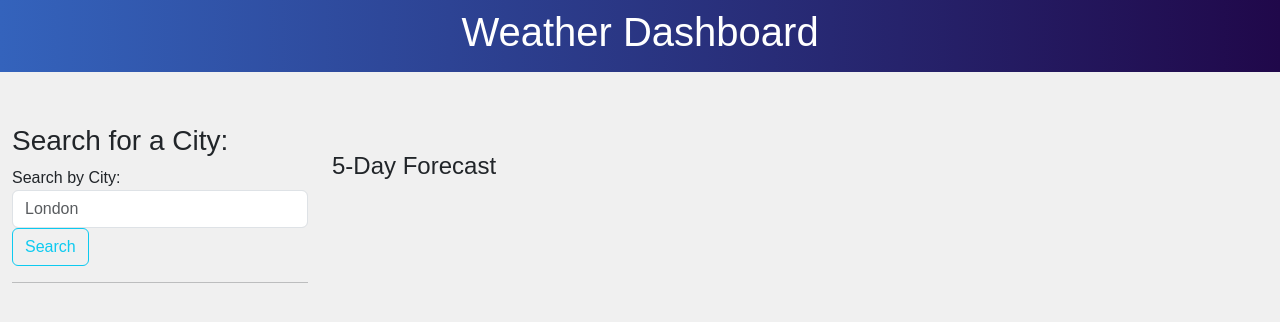
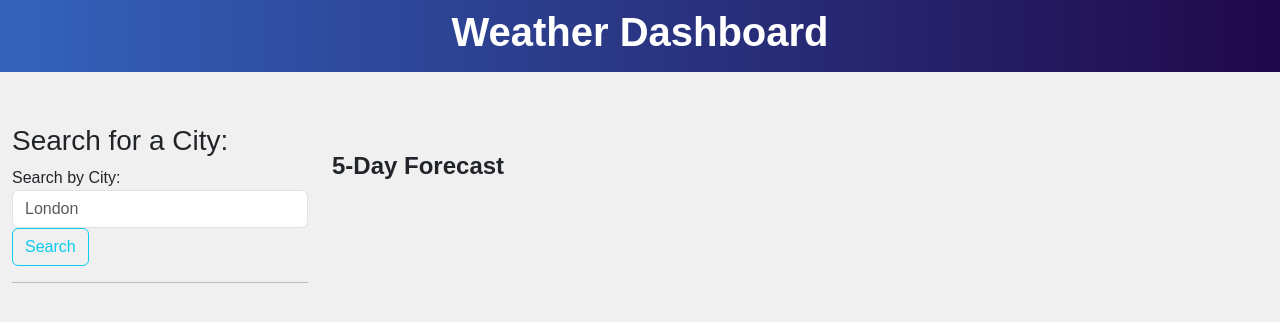
Before and after one commit to deponte-designer/Weather-Dashboard, a plain HTML site: page index.html in a window 1280 px wide. Drawn offline with nearby package versions, Linux system fonts and the light colour scheme.

Commit message:
headings bold

```diff
--- a/assets/css/style.css
+++ b/assets/css/style.css
@@ -3,6 +3,13 @@ body {
     background-color: #f0f0f0;
   }
 
+h1,
+h2,
+h3,
+h4 {
+  font-weight: bold;
+}
+
   .weather-header {
     background: linear-gradient(to left, #20084a, #3463bc);
     color: #fff;
```
